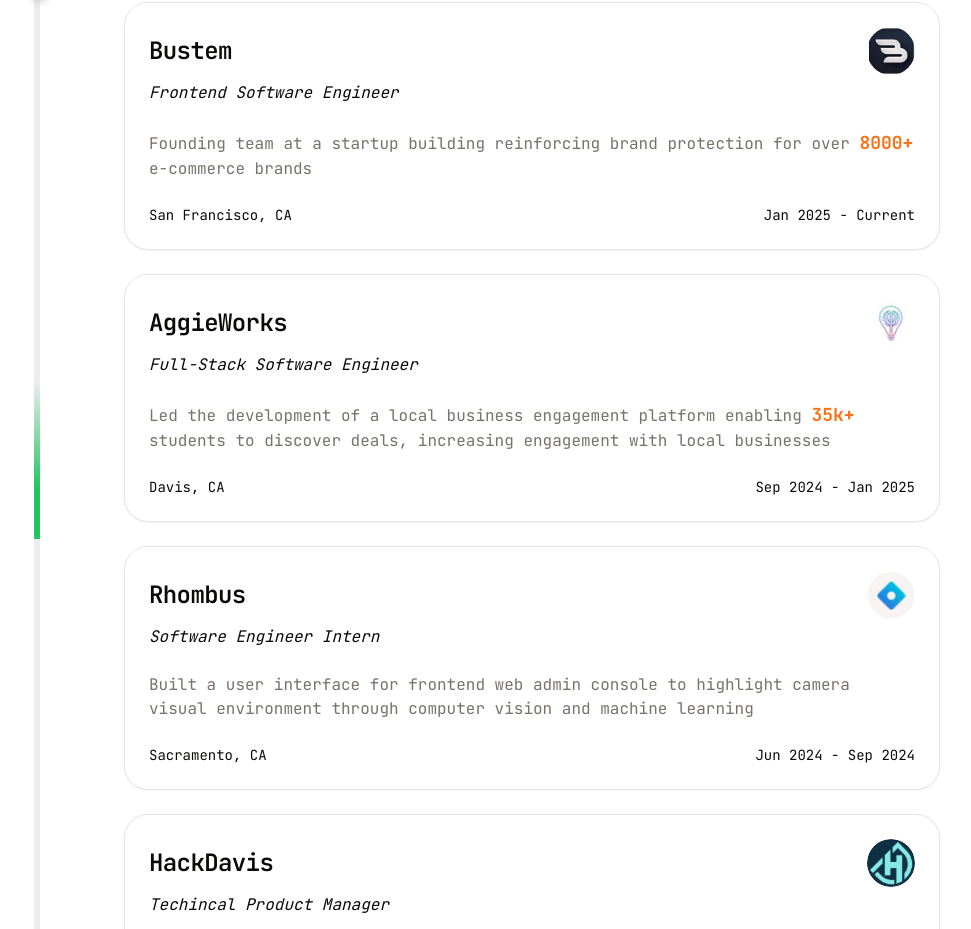
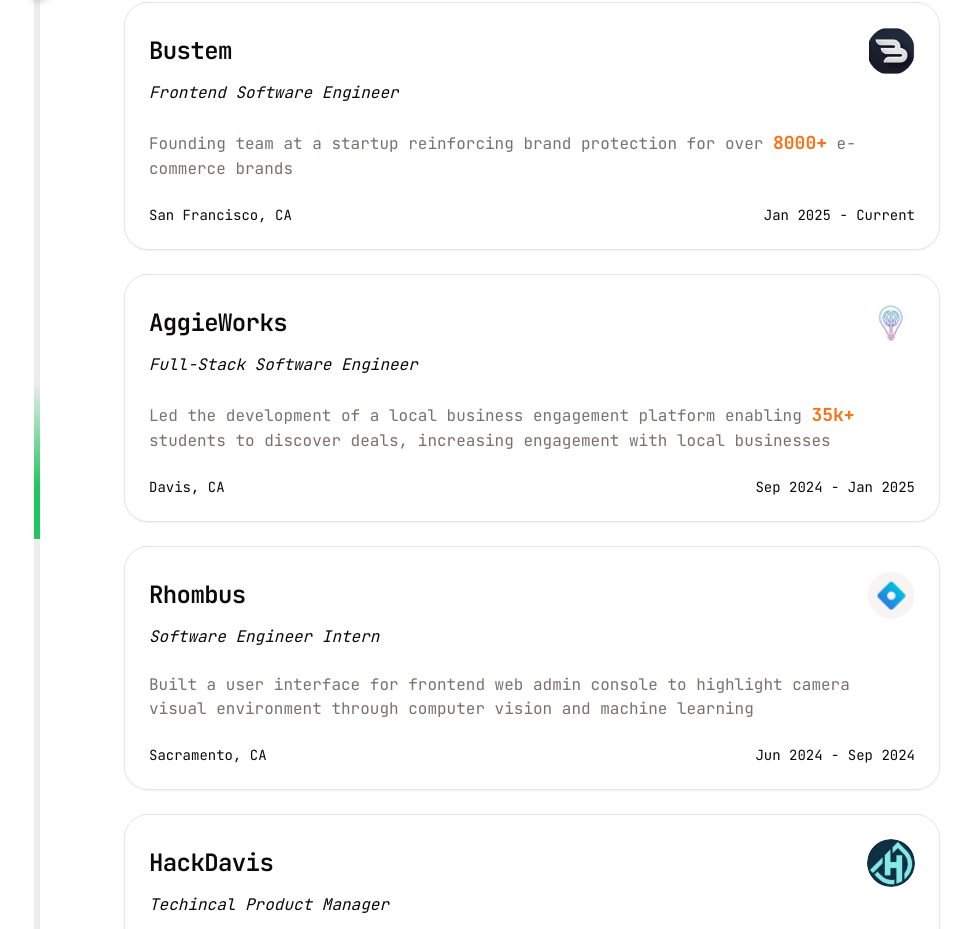
Before and after one commit to winzamark123/portfolio-website, a Next.js app: page / in a window 1280 px wide. Shown: the part 1420-2349 px from the top of the page, without its empty margins (108-1079 px from the left). Built offline with nearby package versions, Linux system fonts and the light colour scheme.

Commit message:
corrected typo

```diff
--- a/src/app/_components/Experience/Experience.tsx
+++ b/src/app/_components/Experience/Experience.tsx
@@ -36,7 +36,7 @@
     company: 'Bustem',
     position: 'Frontend Software Engineer',
     description:
-      'Founding team at a startup building reinforcing brand protection for over 8000+ e-commerce brands',
+      'Founding team at a startup reinforcing brand protection for over 8000+ e-commerce brands',
     date: 'Jan 2025 - Current',
     icon: Bustem_logo,
     url: 'https://bustem.co/',
```
